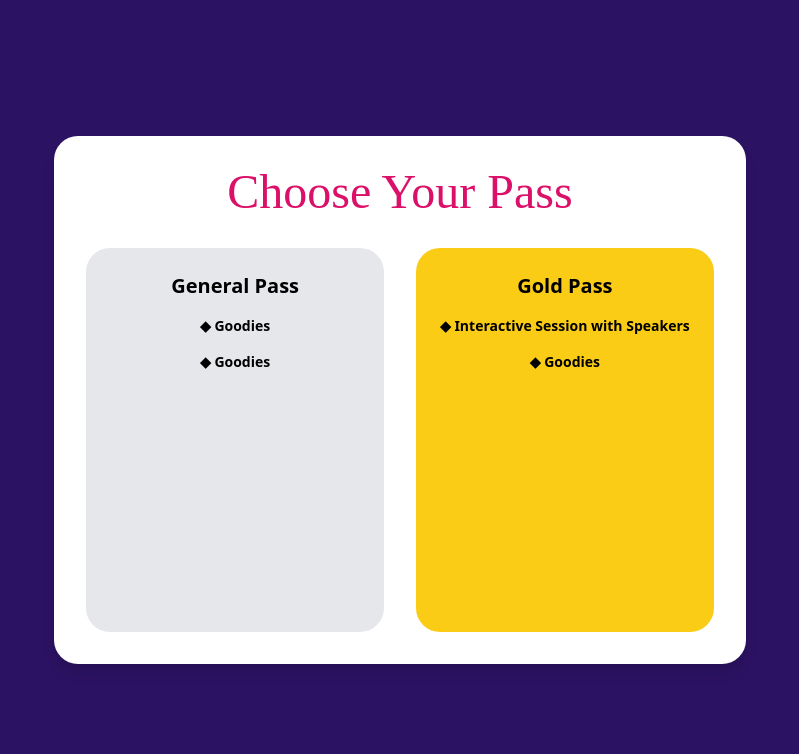
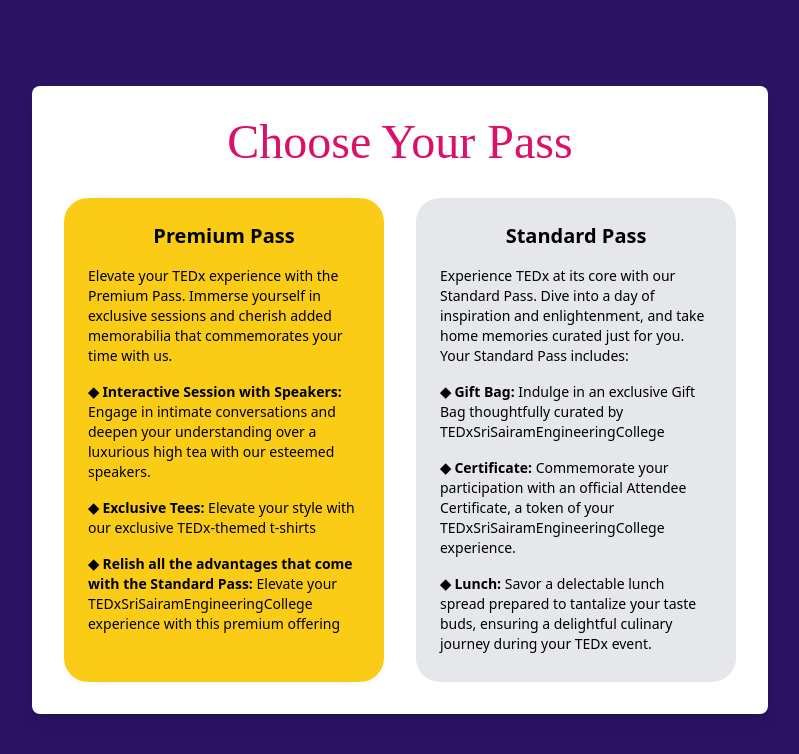
Before and after one commit to PughalBot/tedx, a Next.js app: page /plans in a window 1280 px wide. Shown: the top 754 px of the page, without its empty margins (240-1039 px from the left). Built offline with nearby package versions, Linux system fonts and the light colour scheme; a web font is replaced by a local one.

Commit message:
plans pages updated

```diff
--- a/src/pages/plans.js
+++ b/src/pages/plans.js
@@ -14,30 +14,35 @@
     </Head>
 
     <div className="min-h-screen flex items-center justify-center bg-[#2c1262]">
-      <div className="p-8 space-y-8 bg-white shadow-lg rounded-3xl">
+      <div className="p-8 space-y-8 bg-white shadow-lg rounded-lg">
         <h1 className="text-4xl md:text-5xl text-center text-[#db1068] font-hj">Choose Your Pass</h1>
         <div className="grid grid-cols-1 md:grid-cols-2 gap-8">
 
-          <Link href="https://rzp.io/l/GeteralPass">
+        <Link href="https://rzp.io/l/TedxGoldPass">
+          <motion.div
+            whileHover={{ scale: 1.05 }}
+            className="p-6 bg-yellow-400 md:w-80 bg-cover md:h-hit rounded-3xl"
+          >
+            <h2 className="text-xl font-bold text-center mb-4">Premium Pass</h2>
+            <p className='text-sm md:text-md'>Elevate your TEDx experience with the Premium Pass. Immerse yourself in exclusive sessions and cherish added memorabilia that commemorates your time with us.</p>
+            <p className='text-sm md:text-md mt-4'><span className='font-semibold'>◆ Interactive Session with Speakers: </span>Engage in intimate conversations and deepen your understanding over a luxurious high tea with our esteemed speakers.</p>
+            <p className='text-sm md:text-md mt-4'><span className='font-semibold'>◆ Exclusive Tees: </span>Elevate your style with our exclusive TEDx-themed t-shirts</p>
+            <p className='text-sm md:text-md mt-4 mb-6'><span className='font-semibold'>◆ Relish all the advantages that come with the Standard Pass: </span>Elevate your TEDxSriSairamEngineeringCollege experience with this premium offering</p>
+          </motion.div>
+          </Link>
+
+
+          <Link href="https://rzp.io/l/GeneralPass">
             <motion.div
                 whileHover={{ scale: 1.05 }}
-                className="p-6 bg-gray-200 md:h-96 rounded-3xl text-center"
+                className="p-6 bg-gray-200 md:w-80 md:h-fit rounded-3xl"
             >
-                <h2 className="text-xl font-bold mb-4">General Pass</h2>
-                <p className='text-sm md:text-md font-semibold '>◆ Goodies</p>
-                <p className='text-sm md:text-md font-semibold mt-4'>◆ Goodies</p>
+                <h2 className="text-xl font-bold text-center mb-4">Standard Pass</h2>
+                <p className='text-sm md:text-md'>Experience TEDx at its core with our Standard Pass. Dive into a day of inspiration and enlightenment, and take home memories curated just for you. Your Standard Pass includes:</p>
+                <p className='text-sm md:text-md mt-4'><span className='font-semibold'>◆ Gift Bag: </span>Indulge in an exclusive Gift Bag thoughtfully curated by TEDxSriSairamEngineeringCollege</p>
+                <p className='text-sm md:text-md mt-4'><span className='font-semibold'>◆ Certificate: </span>Commemorate your participation with an official Attendee Certificate, a token of your TEDxSriSairamEngineeringCollege experience.</p>
+                <p className='text-sm md:text-md mt-4 mb-1'><span className='font-semibold'>◆ Lunch: </span>Savor a delectable lunch spread prepared to tantalize your taste buds, ensuring a delightful culinary journey during your TEDx event.</p>
             </motion.div>
-          </Link>
-
-          <Link href="https://rzp.io/l/TedxGoldPass">
-          <motion.div
-            whileHover={{ scale: 1.05 }}
-            className="p-6 bg-yellow-400 bg-cover md:h-96 rounded-3xl text-center"
-          >
-            <h2 className="text-xl font-bold mb-4">Gold Pass</h2>
-            <p className='text-sm md:text-md font-semibold '>◆ Interactive Session with Speakers</p>
-            <p className='text-sm md:text-md font-semibold mt-4'>◆ Goodies</p>
-          </motion.div>
           </Link>
 
         </div>
```
